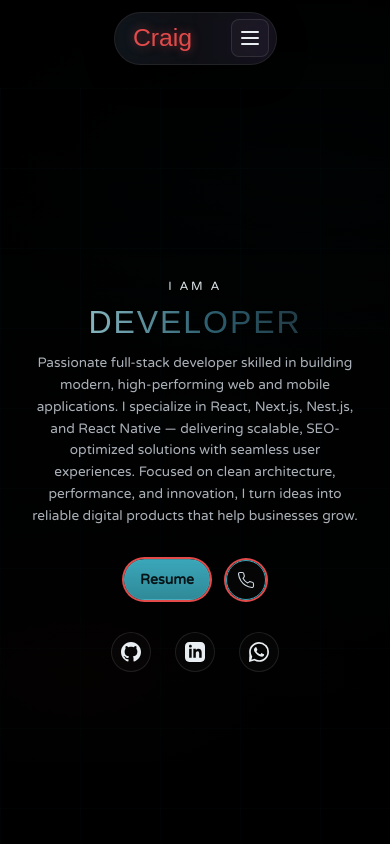
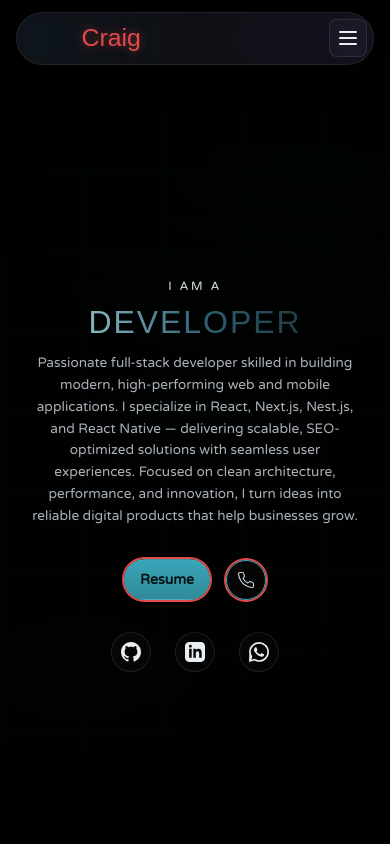
Before and after one commit to tristenswisss/hero-app, a Next.js app: page / in a window 390 px wide. Shown: the top 844 px of the page. Built offline with nearby package versions, Linux system fonts and the light colour scheme; a web font is replaced by a local one.

Commit message:
fix: adjust container padding for small screens in navbar

```diff
--- a/src/app/globals.css
+++ b/src/app/globals.css
@@ -404,9 +404,8 @@ section {
 
 /* Small screens - max 480px */
 @media (max-width: 480px) {
-
-  .navbar .container  {
-    width: 50%;
+  .container {
+    padding-inline: 1rem;
   }
 
   /* Hero section small screen adjustments */
```
